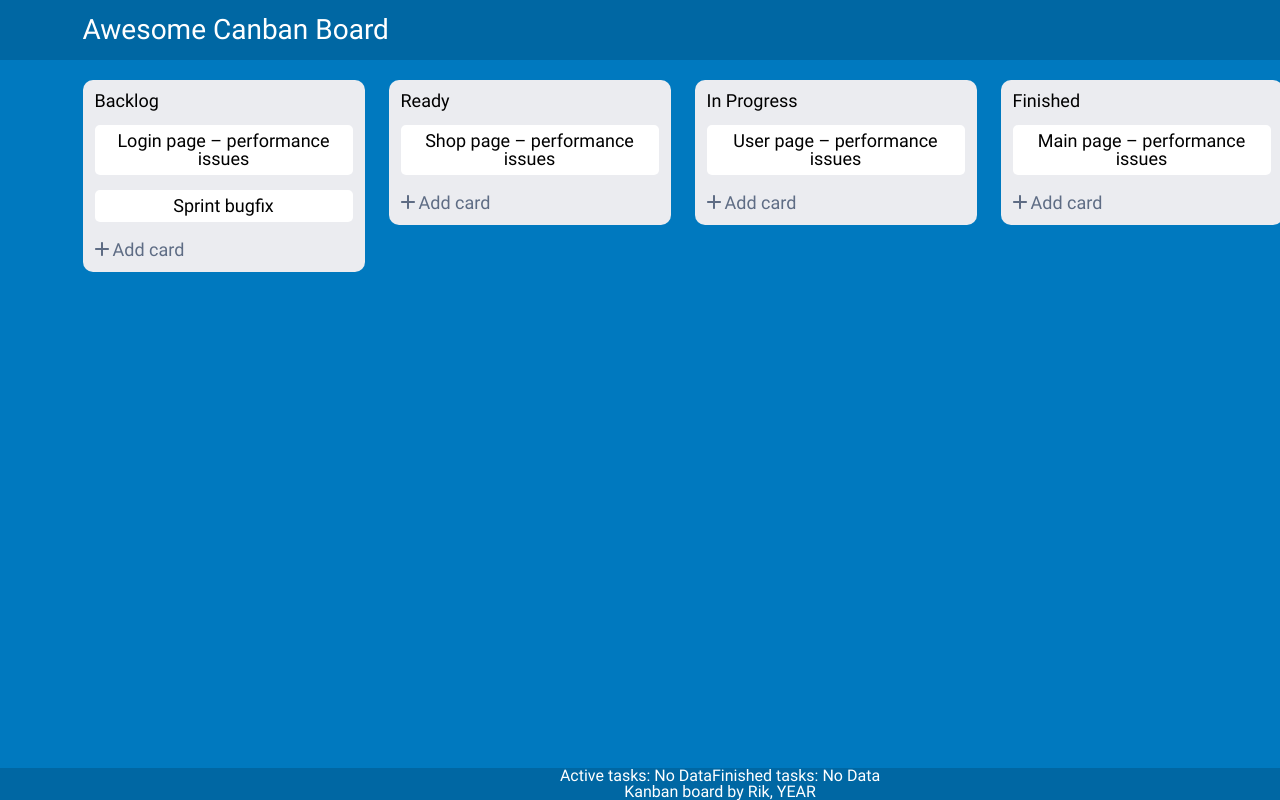
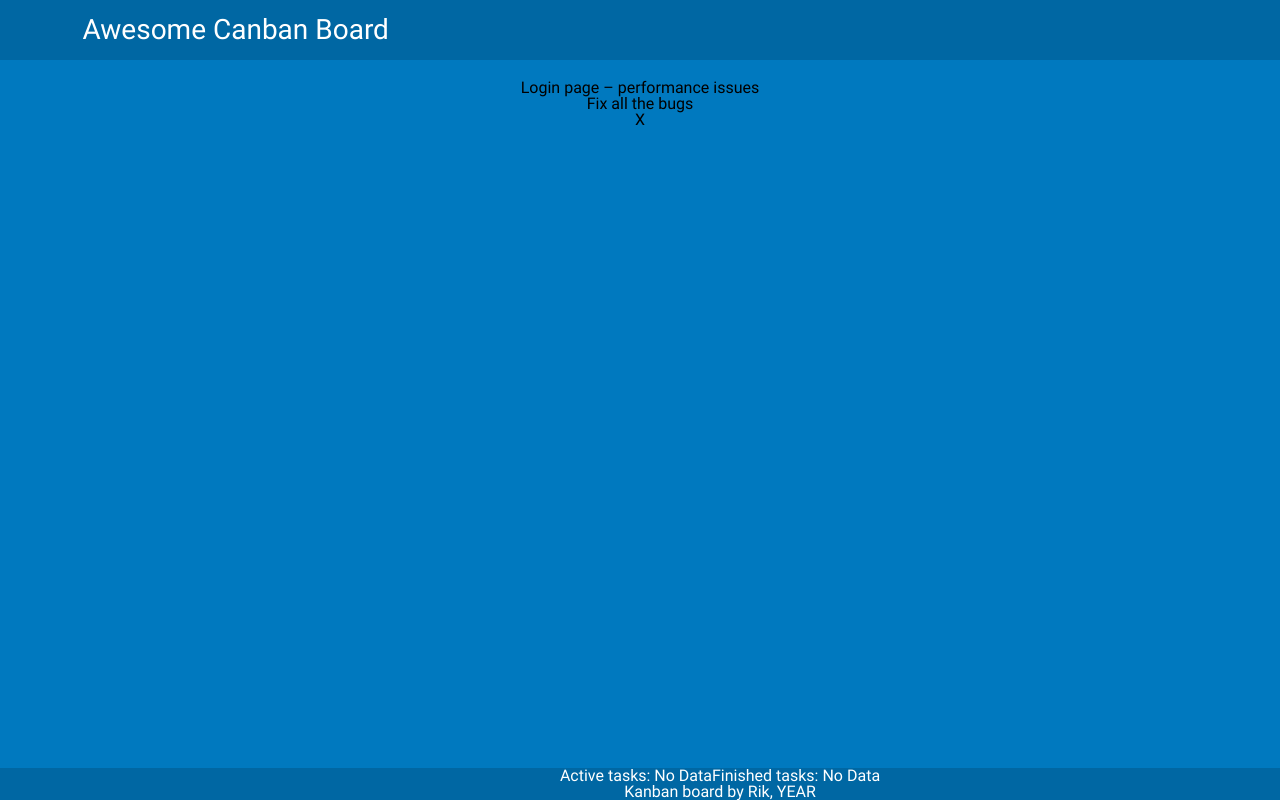
Before and after one commit to Rik177/Kanban, a React (Create React App) app: page /Backlog/100001 in a window 1280 px wide. Built offline with nearby package versions, Linux system fonts and the light colour scheme.

Commit message:
before trying layout router

```diff
--- a/package.json
+++ b/package.json
@@ -13,6 +13,7 @@
     "@types/react-dom": "^19.1.6",
     "react": "^19.1.0",
     "react-dom": "^19.1.0",
+    "react-router-dom": "^7.6.3",
     "react-scripts": "^5.0.1",
     "web-vitals": "^2.1.4"
   },
--- a/src/App.tsx
+++ b/src/App.tsx
@@ -2,13 +2,34 @@ import './App.css';
 import Header from './components/Header/Header';
 import Main from './components/Main/Main';
 import Footer from './components/Footer/Footer';
+import Task from './components/Task/Task';
+import dataMock from './mock_data/mockData'
+import { useLocalStorage } from './hooks/useLocalStorage';
+import { useMemo } from 'react';
+
+import { Routes, Route } from 'react-router-dom';
+
+
 
 const App: React.FC = () => {
+
+      // Мемоизируем начальные данные, чтобы избежать бесконечного цикла
+      const initialData = useMemo(() => dataMock, []);
+
+      // Используем кастомный хук для работы с localStorage
+      const { data, addTaskToCard, moveTaskBetweenCards } = useLocalStorage('userData', initialData);
+
+
+
   return (
     <div className="App">
       <div className="wrapper">
         <Header />
-        <Main />
+        {/* <Main /> */}
+        <Routes>
+          <Route path="/" element={<Main data={ data } addTaskToCard={ addTaskToCard } moveTaskBetweenCards={ moveTaskBetweenCards } />} />
+          <Route path="/:card/:taskId" element={<Task data={ data } /> } />
+        </Routes>
         <Footer />
       </div>
     </div>
--- a/src/components/Card/Card.tsx
+++ b/src/components/Card/Card.tsx
@@ -2,8 +2,9 @@ import React, { use } from 'react';
 import { useState, useCallback } from 'react';
 import styles from './Card.module.css';
 import { CardProps } from '../../types/types';
+import { Link } from 'react-router-dom';
 
-const Card: React.FC<CardProps> = ({ title, issues, onAddTask }) => {
+const Card: React.FC<CardProps> = ({ title, issues, onAddTask, onMoveTask, previousCardIssues, previousCardTitle }) => {
 
     //----------------------------------
     const [isDescriptionOpened, setIsDescriptionOpened] = useState(false);
@@ -20,12 +21,33 @@ const Card: React.FC<CardProps> = ({ title, issues, onAddTask }) => {
         setInputValue(e.target.value);
     };
 
+    const handleSelectChange = (e: React.ChangeEvent<HTMLSelectElement>) => {
+        const selectedTaskName = e.target.value;
+        setInputValue(selectedTaskName);
+
+        if (selectedTaskName && previousCardIssues && previousCardTitle && onMoveTask) {
+            // Находим выбранную задачу в предыдущей карточке
+            const selectedTask = previousCardIssues.find(task => task.name === selectedTaskName);
+            if (selectedTask) {
+                // Перемещаем задачу из предыдущей карточки в текущую
+                onMoveTask(previousCardTitle, title, selectedTask);
+
+                // Закрываем режим добавления
+                setIsAddPushed(false);
+                setInputValue('');
+            }
+        }
+    };
+
     const [isAddPushed, setIsAddPushed] = useState(false);
 
     const addNewTask = (name: string) => {
         const lastTask = issues[issues.length - 1];
 
-        const nextId = Number(lastTask.id) + 1;
+        let nextId;
+
+        lastTask ? nextId = Number(lastTask.id) + 1 : nextId = '100000';
+
         return {
             id: String(nextId),
             name: name,
@@ -57,8 +79,9 @@ const Card: React.FC<CardProps> = ({ title, issues, onAddTask }) => {
     }
 
 
-
-
+    const keyDownHandler = (e: React.KeyboardEvent<HTMLInputElement>) => {
+        e.key === 'Enter' && submitHandler();
+    }
 
 
 
@@ -67,9 +90,21 @@ const Card: React.FC<CardProps> = ({ title, issues, onAddTask }) => {
             <h2 className={ styles.card__title }>{title}</h2>
             <section className={styles.card__data}>
                 {issues.map((task) => (
-                    <div className={styles.card__task} key={task.id} onClick={ descriptionToggle }>{ task.name }</div>
+                    <Link className={styles.card__task} to={`/${title}/${task.id}`} key={task.id} onClick={ descriptionToggle }>{ task.name }</Link>
                 ))}
-                {isAddPushed ? <input type="text" className={`${styles.card__task} ${styles.card__task_input}`} onChange={ handleInputChange }/> : null}
+                {title === "Backlog" && isAddPushed && (
+                    <input type="text" className={`${styles.card__task} ${styles.card__task_input}`} onChange={ handleInputChange } onKeyDown={keyDownHandler}/>
+                )}
+                {title !== "Backlog" && isAddPushed && (
+                    <select className={styles.card__select} onChange={handleSelectChange}>
+                        <option value=""></option>
+                        {previousCardIssues?.map((task) => (
+                            <option key={task.id} value={task.name}>
+                                {task.name}
+                            </option>
+                        ))}
+                    </select>
+                )}
             </section>
             {isAddPushed
                 ? <button className={`${styles.card__button} ${styles.card__button_submit}`} onClick={submitHandler}>Submit</button>
--- a/src/components/Main/Main.tsx
+++ b/src/components/Main/Main.tsx
@@ -2,62 +2,63 @@ import React, { useMemo } from 'react';
 import styles from './Main.module.css';
 import Card from '../Card/Card';
 import { useLocalStorage } from '../../hooks/useLocalStorage';
+import { storageProps } from '../../types/types';
 
-const Main: React.FC = () => {
-    const dataMock = [
-        {
-            title: 'Backlog',
-            issues: [
-                {
-                    id: '100000',
-                    name: 'Login page – performance issues',
-                    description: 'Fix all the bugs'
-                },
-                {
-                    id: '100001',
-                    name: 'Sprint bugfix',
-                    description: 'Fix all the bugs'
-                },
-            ]
-        },
-        {
-            title: 'Ready',
-            issues: [
-                {
-                    id: '200000',
-                    name: 'Shop page – performance issues',
-                    description: 'Fix all the bugs'
-                }
-            ]
-        },
-        {
-            title: 'In Progress',
-            issues: [
-                {
-                    id: '300000',
-                    name: 'User page – performance issues',
-                    description: 'Fix all the bugs'
-                }
-            ]
-        },
-        {
-            title: 'Finished',
-            issues: [
-                {
-                    id: '400000',
-                    name: 'Main page – performance issues',
-                    description: 'Fix all the bugs'
-                }
-            ]
-        },
-    // и так далее
-    ]
+const Main: React.FC<storageProps> = ({ data, addTaskToCard, moveTaskBetweenCards }) => {
+    // const dataMock = [
+    //     {
+    //         title: 'Backlog',
+    //         issues: [
+    //             {
+    //                 id: '100001',
+    //                 name: 'Login page – performance issues',
+    //                 description: 'Fix all the bugs'
+    //             },
+    //             {
+    //                 id: '100002',
+    //                 name: 'Sprint bugfix',
+    //                 description: 'Fix all the bugs'
+    //             },
+    //         ]
+    //     },
+    //     {
+    //         title: 'Ready',
+    //         issues: [
+    //             {
+    //                 id: '200001',
+    //                 name: 'Shop page – performance issues',
+    //                 description: 'Fix all the bugs'
+    //             }
+    //         ]
+    //     },
+    //     {
+    //         title: 'In Progress',
+    //         issues: [
+    //             {
+    //                 id: '300001',
+    //                 name: 'User page – performance issues',
+    //                 description: 'Fix all the bugs'
+    //             }
+    //         ]
+    //     },
+    //     {
+    //         title: 'Finished',
+    //         issues: [
+    //             {
+    //                 id: '400001',
+    //                 name: 'Main page – performance issues',
+    //                 description: 'Fix all the bugs'
+    //             }
+    //         ]
+    //     },
+    // // и так далее
+    // ]
 
-    // Мемоизируем начальные данные, чтобы избежать бесконечного цикла
-    const initialData = useMemo(() => dataMock, []);
+    // // Мемоизируем начальные данные, чтобы избежать бесконечного цикла
+    // const initialData = useMemo(() => dataMock, []);
 
-    // Используем кастомный хук для работы с localStorage
-    const { data, addTaskToCard } = useLocalStorage('userData', initialData);
+    // // Используем кастомный хук для работы с localStorage
+    // const { data, addTaskToCard, moveTaskBetweenCards } = useLocalStorage('userData', initialData);
 
 
     //
@@ -69,14 +70,20 @@ const Main: React.FC = () => {
     return (
         <main className={ styles.main }>
             <div className={ `container ${styles.main__container}` }>
-                {data.map((item) => (
+                {data.map((item, index) => {
+                    const previousCard = index > 0 ? data[index - 1] : null;
+                    return (
                         <Card
                             key={item.title}
                             title={item.title}
                             issues={item.issues}
                             onAddTask={addTaskToCard}
+                            onMoveTask={moveTaskBetweenCards}
+                            previousCardIssues={previousCard?.issues}
+                            previousCardTitle={previousCard?.title}
                         />
-                ))}
+                    );
+                })}
             </div>
         </main>
     )
--- /dev/null
+++ b/src/components/Task/Task.module.css
@@ -0,0 +1,7 @@
+.task {
+    background-color: var(--color-bg-main);
+    flex: 1;
+    display: flex;
+    flex-direction: column;
+    padding-top: 20px;
+}
--- /dev/null
+++ b/src/components/Task/Task.tsx
@@ -0,0 +1,29 @@
+import React from 'react';
+import { useParams } from 'react-router-dom';
+import { storageProps } from '../../types/types'
+import styles from './Task.module.css';
+import { Link } from 'react-router-dom';
+
+const Task: React.FC<storageProps> = ({ data }) => {
+    const { taskId } = useParams();
+
+    let foundTask = null;
+    for (const card of data) {
+        foundTask = card.issues.find(task => task.id === taskId);
+        if (foundTask) break;
+    }
+
+    if (!foundTask) {
+        return <div>Задача не найдена</div>;
+    }
+
+    return (
+        <div className={styles.task}>
+            <h2 className={styles.task__title}>{foundTask.name}</h2>
+            <p className={styles.task__description}>{foundTask.description}</p>
+            <Link to={'/'} className={ styles.task__closeButton }>X</Link>
+        </div>
+    )
+}
+
+export default Task;
--- a/src/hooks/useLocalStorage.ts
+++ b/src/hooks/useLocalStorage.ts
@@ -1,5 +1,6 @@
 import { useState, useEffect } from 'react';
 import { CardData } from '../types/types';
+import { Task } from '../types/types'
 
 export const useLocalStorage = (key: string, initialData: CardData[]) => {
     const [data, setData] = useState<CardData[]>([]);
@@ -22,7 +23,7 @@ export const useLocalStorage = (key: string, initialData: CardData[]) => {
     };
 
     // Функция для добавления задачи в конкретную карточку
-    const addTaskToCard = (cardTitle: string, newTask: any) => {
+    const addTaskToCard = (cardTitle: string, newTask: Task) => {
         const updatedData = data.map((card) => {
             if (card.title === cardTitle) {
                 return {
@@ -35,5 +36,41 @@ export const useLocalStorage = (key: string, initialData: CardData[]) => {
         updateData(updatedData);
     };
 
-    return { data, updateData, addTaskToCard };
+    // Функция для перемещения задачи между карточками
+    const moveTaskBetweenCards = (fromCardTitle: string, toCardTitle: string, taskToMove: Task) => {
+        // Маппинг title карточки к baseId
+        const baseIdMap: Record<string, number> = {
+            'Backlog': 100000,
+            'Ready': 200000,
+            'In Progress': 300000,
+            'Finished': 400000,
+        };
+        const updatedData = data.map((card) => {
+            if (card.title === fromCardTitle) {
+                // Удаляем задачу из исходной карточки
+                return {
+                    ...card,
+                    issues: card.issues.filter((task: Task) => task.id !== taskToMove.id)
+                };
+            } else if (card.title === toCardTitle) {
+                let maxId = 0;
+                if (card.issues.length > 0) {
+                    maxId = Math.max(...card.issues.map((task: Task) => Number(task.id)));
+                } else {
+                    // Если задач нет, берем baseId для этой карточки
+                    maxId = baseIdMap[toCardTitle] || 0;
+                }
+                const newId = String(maxId + 1);
+                const newTask = { ...taskToMove, id: newId };
+                return {
+                    ...card,
+                    issues: [...card.issues, newTask]
+                };
+            }
+            return card;
+        });
+        updateData(updatedData);
+    };
+
+    return { data, updateData, addTaskToCard, moveTaskBetweenCards };
 };
--- a/src/index.tsx
+++ b/src/index.tsx
@@ -5,6 +5,7 @@ import './styles/utils.css'
 
 import React from 'react';
 import ReactDOM from 'react-dom/client';
+import { BrowserRouter } from 'react-router-dom';
 import './index.css';
 import App from './App';
 import reportWebVitals from './reportWebVitals';
@@ -12,7 +13,9 @@ import reportWebVitals from './reportWebVitals';
 const root = ReactDOM.createRoot(document.getElementById('root') as HTMLElement);
 root.render(
   <React.StrictMode>
-    <App />
+    <BrowserRouter>
+      <App />
+    </BrowserRouter>
   </React.StrictMode>
 );
 
--- /dev/null
+++ b/src/mock_data/mockData.ts
@@ -0,0 +1,50 @@
+const dataMock = [
+        {
+            title: 'Backlog',
+            issues: [
+                {
+                    id: '100001',
+                    name: 'Login page – performance issues',
+                    description: 'Fix all the bugs'
+                },
+                {
+                    id: '100002',
+                    name: 'Sprint bugfix',
+                    description: 'Fix all the bugs'
+                },
+            ]
+        },
+        {
+            title: 'Ready',
+            issues: [
+                {
+                    id: '200001',
+                    name: 'Shop page – performance issues',
+                    description: 'Fix all the bugs'
+                }
+            ]
+        },
+        {
+            title: 'In Progress',
+            issues: [
+                {
+                    id: '300001',
+                    name: 'User page – performance issues',
+                    description: 'Fix all the bugs'
+                }
+            ]
+        },
+        {
+            title: 'Finished',
+            issues: [
+                {
+                    id: '400001',
+                    name: 'Main page – performance issues',
+                    description: 'Fix all the bugs'
+                }
+            ]
+        },
+    // и так далее
+]
+
+export default dataMock;
--- a/src/styles/variables.css
+++ b/src/styles/variables.css
@@ -13,4 +13,7 @@
     --color-bg-card-task: #FFFFFF;
 
     --color-bg-footer: #0067A3;
+
+    --color-border: #E4E7ED;
+    --color-primary: #0079BF;
 }
```
Also changed, not shown: src/components/Card/Card.module.css (+59 -0 lines), src/types/types.ts (+11 -2 lines), 1 other file (tests, documents, lock files or other folders). Lines whose indentation alone changed are shown as unchanged.
